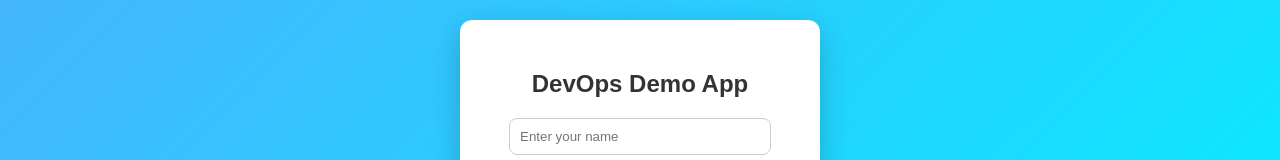
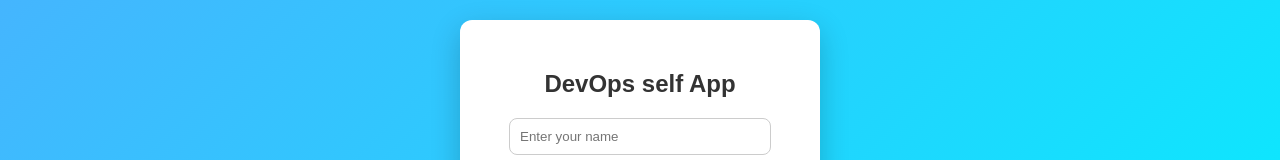
Before and after one commit to AsadGulzar/second_projects, a plain HTML site: page index.html in a window 1280 px wide. Shown: the part 273-433 px from the top of the page. Drawn offline with Linux system fonts and the light colour scheme.

Commit message:
third changing

```diff
--- a/index.html
+++ b/index.html
@@ -53,7 +53,7 @@
 <body>
 
 <div class="container">
-    <h2>DevOps Demo App</h2>
+    <h2>DevOps self App</h2>
     <input type="text" id="name" placeholder="Enter your name" />
     <br>
     <button onclick="sendData()">Submit</button>
```
